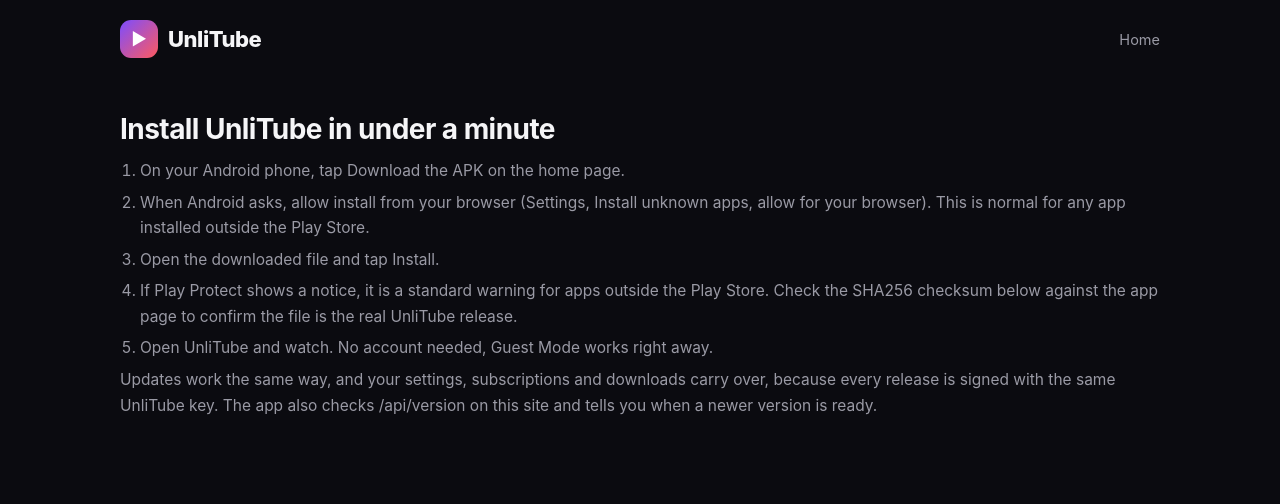
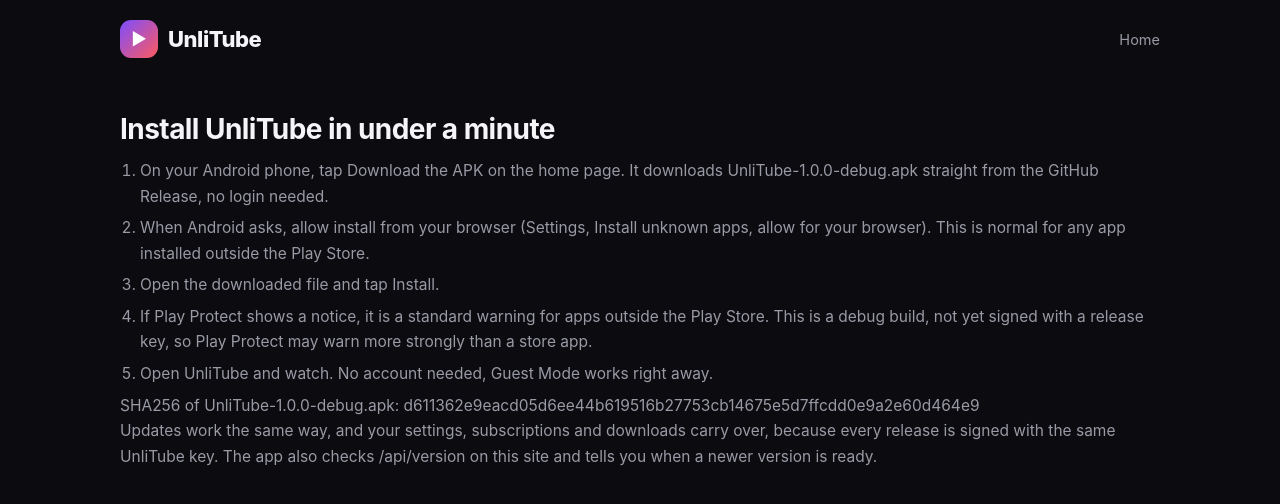
Before and after one commit to imtofast16-creator/unlitube, a Next.js app in the folder web/: page /install in a window 1280 px wide. Shown: the top 504 px of the page. Built offline with nearby package versions, Linux system fonts and the light colour scheme.

Commit message:
Site: install guide for direct APK download

```diff
--- a/web/app/install/page.tsx
+++ b/web/app/install/page.tsx
@@ -10,12 +10,16 @@
       <section className="section">
         <h2>Install UnliTube in under a minute</h2>
         <ol>
-          <li>On your Android phone, tap Download the APK on the home page.</li>
+          <li>On your Android phone, tap Download the APK on the home page. It downloads UnliTube-1.0.0-debug.apk straight from the GitHub Release, no login needed.</li>
           <li>When Android asks, allow install from your browser (Settings, Install unknown apps, allow for your browser). This is normal for any app installed outside the Play Store.</li>
           <li>Open the downloaded file and tap Install.</li>
-          <li>If Play Protect shows a notice, it is a standard warning for apps outside the Play Store. Check the SHA256 checksum below against the app page to confirm the file is the real UnliTube release.</li>
+          <li>If Play Protect shows a notice, it is a standard warning for apps outside the Play Store. This is a debug build, not yet signed with a release key, so Play Protect may warn more strongly than a store app.</li>
           <li>Open UnliTube and watch. No account needed, Guest Mode works right away.</li>
         </ol>
+        <p>
+          SHA256 of UnliTube-1.0.0-debug.apk:
+          d611362e9eacd05d6ee44b619516b27753cb14675e5d7ffcdd0e9a2e60d464e9
+        </p>
         <p>
           Updates work the same way, and your settings, subscriptions and
           downloads carry over, because every release is signed with the same
```
